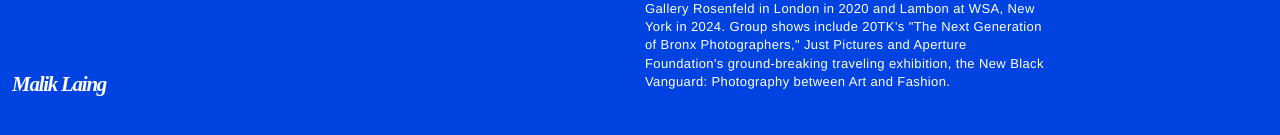
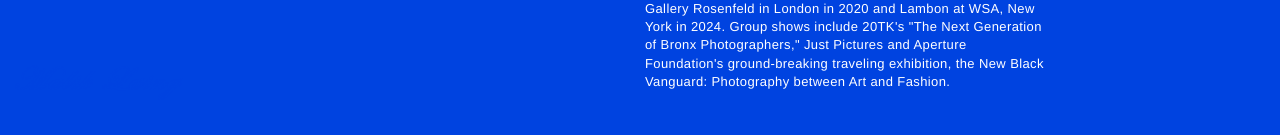
Before and after one commit to heavybag555/malik-portfolio, a Next.js app: page /info in a window 1280 px wide. Shown: the part 561-696 px from the top of the page. Built offline with nearby package versions, Linux system fonts and the light colour scheme.

Commit message:
change script

```diff
--- a/app/components/LoadingScreen.tsx
+++ b/app/components/LoadingScreen.tsx
@@ -1,6 +1,7 @@
 "use client";
 
 import { useEffect, useState, useRef } from "react";
+import { edwardianScript } from "../fonts";
 
 interface LoadingScreenProps {
   onComplete: () => void;
@@ -72,14 +73,18 @@
                 key={`${letter}-${index}`}
                 className="inline-block transition-opacity duration-300 ease-out"
                 style={{
-                  fontFamily: "Times New Roman, serif",
-                  fontSize: "clamp(2rem, 8vw, 6rem)",
+                  fontFamily: edwardianScript.style.fontFamily,
+                  fontSize: "clamp(2.5rem, 10vw, 8rem)",
                   fontWeight: "bold",
                   fontStyle: "italic",
-                  letterSpacing: "-0.08em",
+                  letterSpacing: "0.1em",
                   lineHeight: "0.9",
                   color: "transparent",
                   WebkitTextStroke: "1px #0043E0",
+                  WebkitTextStrokeWidth: "1px",
+                  WebkitTextStrokeColor: "#0043E0",
+                  paintOrder: "stroke fill",
+                  textStroke: "1px #0043E0",
                   opacity: isVisible ? 1 : 0,
                   width: isSpace ? "0.3em" : "auto",
                 }}
--- /dev/null
+++ b/app/fonts.ts
@@ -0,0 +1,7 @@
+import localFont from "next/font/local";
+
+export const edwardianScript = localFont({
+  src: "../Edwardian Script ITC/edwardianscriptitc.ttf",
+  variable: "--font-edwardian",
+  display: "swap",
+});
--- a/app/globals.css
+++ b/app/globals.css
@@ -9,7 +9,7 @@
   --color-background: var(--background);
   --color-foreground: var(--foreground);
   --font-sans: "Helvetica Neue", Helvetica, Arial, sans-serif;
-  --font-serif: "Times New Roman", Times, serif;
+  --font-serif: var(--font-edwardian), "edwardianscriptitc", serif;
 }
 
 body {
--- a/app/info/page.tsx
+++ b/app/info/page.tsx
@@ -2,6 +2,7 @@
 
 import { useEffect, useState } from "react";
 import LoadingScreen from "../components/LoadingScreen";
+import { edwardianScript } from "../fonts";
 
 export default function Info() {
   const [showLoading, setShowLoading] = useState(false);
@@ -115,11 +116,17 @@
             <div className="flex gap-[10px] items-end">
               {/* Malik Laing container - fills available width */}
               <div className="flex-1">
-                <h1 className="font-bold italic text-[21px] leading-[60%] tracking-[-0.06em]">
+                <h1 className="font-bold italic text-[32px] leading-[60%] tracking-[0.1em]">
                   <span
-                    className={`text-white transition-all duration-[1500ms]`}
+                    className={`transition-all duration-[1500ms]`}
                     style={{
-                      fontFamily: "Times New Roman, serif",
+                      fontFamily: edwardianScript.style.fontFamily,
+                      color: "transparent",
+                      WebkitTextStroke: "0.5px #0043E0",
+                      WebkitTextStrokeWidth: "0.5px",
+                      WebkitTextStrokeColor: "#0043E0",
+                      paintOrder: "stroke fill",
+                      textStroke: "0.5px #0043E0",
                     }}
                   >
                     {displayedText}
--- a/app/layout.tsx
+++ b/app/layout.tsx
@@ -1,5 +1,6 @@
 import type { Metadata } from "next";
 import "./globals.css";
+import { edwardianScript } from "./fonts";
 
 export const metadata: Metadata = {
   title: "malik laing",
@@ -13,7 +14,7 @@
 }>) {
   return (
     <html lang="en">
-      <body className="antialiased">{children}</body>
+      <body className={`${edwardianScript.variable} antialiased`}>{children}</body>
     </html>
   );
 }
--- a/app/page.tsx
+++ b/app/page.tsx
@@ -4,6 +4,7 @@
 import { useEffect, useState } from "react";
 import LoadingScreen from "./components/LoadingScreen";
 import Lightbox from "./components/Lightbox";
+import { edwardianScript } from "./fonts";
 
 // Server-side data fetching moved to a separate function
 const photoOrder = [
@@ -275,11 +276,17 @@
             <div className="flex gap-[10px] items-end">
               {/* Malik Laing container - fills available width */}
               <div className="flex-1">
-                <h1 className="font-bold italic text-[21px] leading-[60%] tracking-[-0.06em]">
+                <h1 className="font-bold italic text-[48px] leading-[60%] tracking-[0.0em]">
                   <span
-                    className={`text-[#0043e0] transition-all duration-[1500ms]`}
+                    className={`transition-all duration-[1500ms]`}
                     style={{
-                      fontFamily: "Times New Roman, serif",
+                      fontFamily: edwardianScript.style.fontFamily,
+                      color: "transparent",
+                      WebkitTextStroke: "0.5px #0043E0",
+                      WebkitTextStrokeWidth: "0.5px",
+                      WebkitTextStrokeColor: "#0043E0",
+                      paintOrder: "stroke fill",
+                      textStroke: "0.5px #0043E0",
                     }}
                   >
                     {displayedText}
```
Also changed, not shown: Edwardian Script ITC/COPYRIGHT.txt (added), Edwardian Script ITC/edwardianscriptitc.ttf (added).
